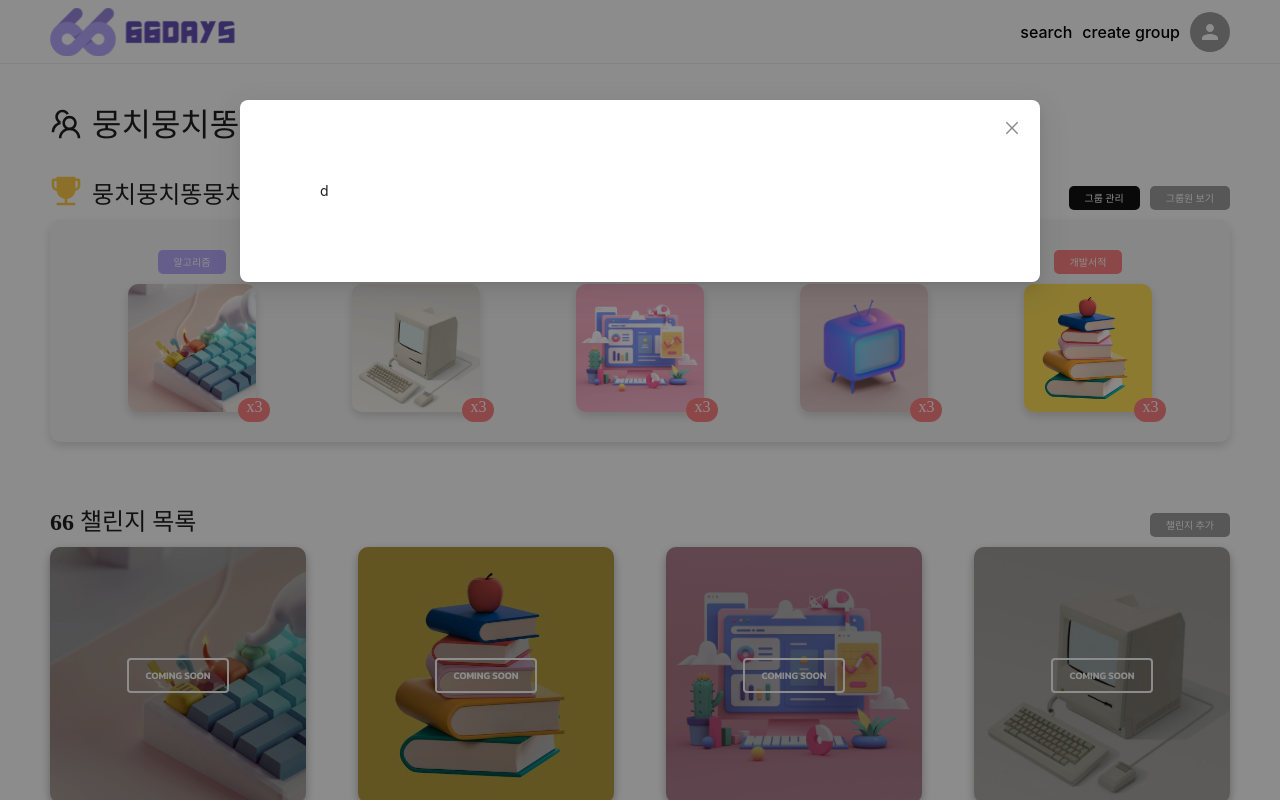
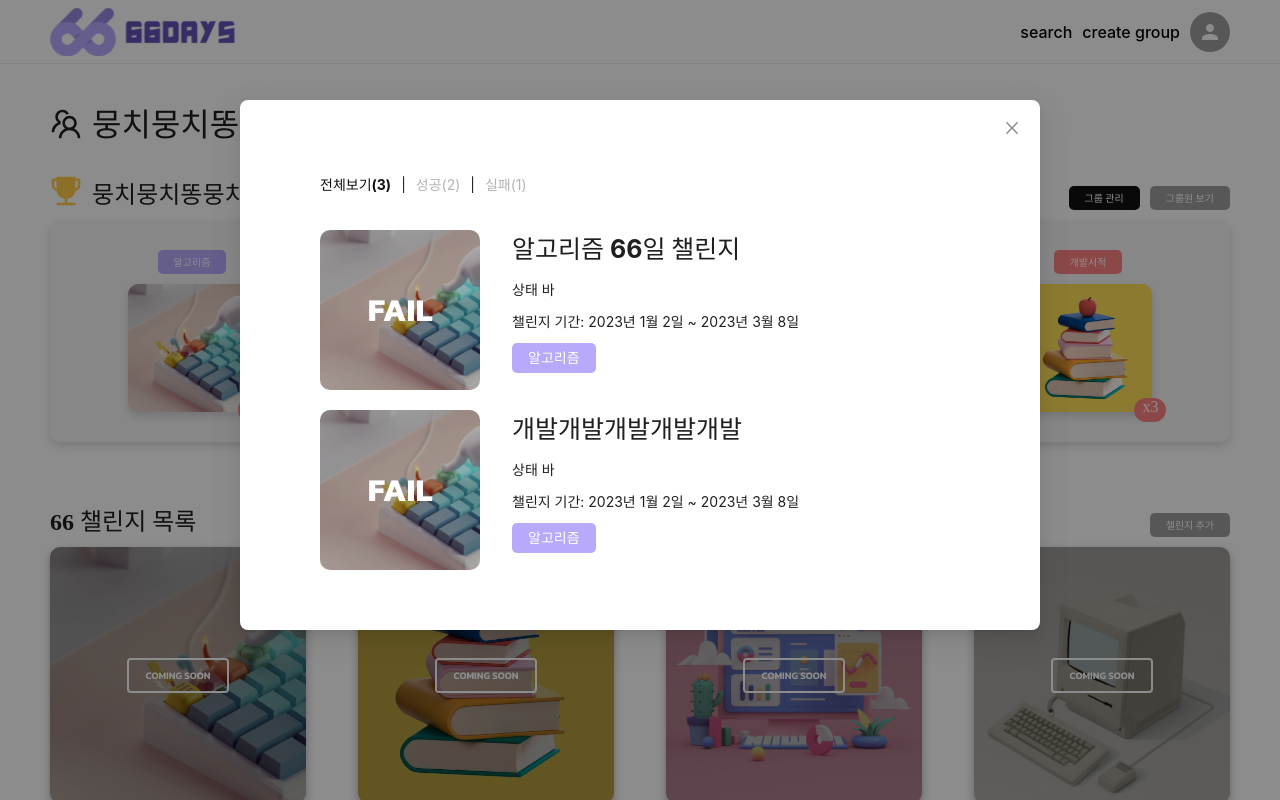
Before and after one commit to predictyson/66days, a React (Vite) app in the folder frontend/: page /groups/1 in a window 1280 px wide. Both pictures are taken after a click on the picture 192 px from the left and 348 px from the top of the page. Shown: the top 800 px of the page. Built offline with nearby package versions, Linux system fonts and the light colour scheme; a web font is replaced by a local one.

Commit message:
fe/feat: 배지 모달 퍼블리싱

```diff
--- a/frontend/src/components/ChallengeBox.tsx
+++ b/frontend/src/components/ChallengeBox.tsx
@@ -40,6 +40,7 @@ const ChallengeBoxWrapper = styled(Content)`
   display: flex;
   flex: initial;
   flex-direction: column;
+  cursor: pointer;
 
   .challenge__box-title {
     display: flex;
--- a/frontend/src/components/group/BadgeModal.tsx
+++ b/frontend/src/components/group/BadgeModal.tsx
@@ -1,6 +1,9 @@
-import { Modal } from "antd";
+import { Modal, Carousel } from "antd";
 import styled from "styled-components";
 import { Content } from "antd/es/layout/layout";
+import { theme } from "../../styles/theme";
+import { useEffect, useState } from "react";
+import BadgeStatusBox from "./BadgeStatusBox";
 
 interface BadgeType {
   category: string;
@@ -18,6 +21,45 @@ interface PropsType {
 }
 
 export default function BadgeModal(props: PropsType) {
+  const [tab, setTab] = useState<number>(0);
+  // const [badgeDataList, setBadgeDataList] = useState<BadgeType[]>([]);
+
+  function clickAllTab() {
+    document.getElementById("success-tab")?.classList.remove("active-tab");
+    document.getElementById("fail-tab")?.classList.remove("active-tab");
+    document.getElementById("all-tab")?.classList.add("active-tab");
+    setTab(0);
+  }
+
+  function clickSuccessTab() {
+    document.getElementById("all-tab")?.classList.remove("active-tab");
+    document.getElementById("fail-tab")?.classList.remove("active-tab");
+    document.getElementById("success-tab")?.classList.add("active-tab");
+    setTab(1);
+  }
+
+  function clickFailTab() {
+    document.getElementById("all-tab")?.classList.remove("active-tab");
+    document.getElementById("success-tab")?.classList.remove("active-tab");
+    document.getElementById("fail-tab")?.classList.add("active-tab");
+    setTab(2);
+  }
+
+  function onSlideChange(currentSlide: number) {
+    console.log(currentSlide);
+    // const slicedBadgeList = props.badges.slice(
+    //   (currentSlide - 1) * 2,
+    //   currentSlide * 2
+    // );
+
+    // setBadgeDataList(slicedBadgeList);
+    // console.log(slicedBadgeList);
+  }
+
+  // useEffect(() => {
+  //   setBadgeDataList(props.badges);
+  // }, []);
+
   return (
     <CustomModal
       open={props.open}
@@ -25,7 +67,32 @@ export default function BadgeModal(props: PropsType) {
       width={800}
       footer={null}
     >
-      <BadgeModalWrapper>d</BadgeModalWrapper>
+      <BadgeModalWrapper>
+        <TabContainer>
+          <ul className="tab-list">
+            <li id="all-tab" className="active-tab" onClick={clickAllTab}>
+              전체보기(3)
+            </li>
+            |
+            <li id="success-tab" onClick={clickSuccessTab}>
+              성공(2)
+            </li>
+            |
+            <li id="fail-tab" onClick={clickFailTab}>
+              실패(1)
+            </li>
+          </ul>
+        </TabContainer>
+        <BadgeContainer>
+          <Carousel afterChange={onSlideChange}>
+            <div className="badge__status__box-container">
+              {props.badges.map((badge) => (
+                <BadgeStatusBox badge={badge} />
+              ))}
+            </div>
+          </Carousel>
+        </BadgeContainer>
+      </BadgeModalWrapper>
     </CustomModal>
   );
 }
@@ -36,6 +103,52 @@ const CustomModal = styled(Modal)`
   }
 `;
 const BadgeModalWrapper = styled(Content)`
-  max-height: 70vh;
-  padding: 8rem;
+  /* max-height: 90vh; */
+  padding: 6rem 8rem;
 `;
+
+const TabContainer = styled(Content)`
+  display: flex;
+  flex-direction: column;
+
+  .tab-list {
+    padding-left: 0;
+    display: flex;
+  }
+
+  .tab-list li {
+    list-style: none;
+    padding-left: 1rem;
+    padding-right: 1rem;
+
+    color: ${theme.colors.gray400};
+    cursor: pointer;
+
+    &:hover {
+      color: ${theme.colors.black};
+    }
+  }
+
+  .tab-list li:first-child {
+    padding-left: 0;
+  }
+
+  .tab-list li:last-child {
+    padding-right: 0;
+  }
+
+  .active-tab {
+    color: ${theme.colors.black} !important;
+    font-weight: 700;
+  }
+`;
+
+const BadgeContainer = styled.div`
+  display: flex;
+  flex-direction: column;
+
+  .badge__status__box-container {
+    display: flex;
+    flex-direction: column;
+  }
+`;
--- /dev/null
+++ b/frontend/src/components/group/BadgeStatusBox.tsx
@@ -0,0 +1,99 @@
+import styled from "styled-components";
+import { theme } from "../../styles/theme";
+
+interface BadgeType {
+  category: string;
+  badgeImg: string;
+  title: string;
+  startDate: string;
+  endDate: string;
+  status: boolean; // 성공 실패 여부
+}
+
+interface PropsType {
+  badge: BadgeType;
+}
+
+interface BadgeImgStyled {
+  bgImg: string;
+  status: boolean;
+}
+
+export default function BadgeStatusBox(props: PropsType) {
+  return (
+    <>
+      <BadgeStatusBoxWrapper>
+        <BadgeImg
+          bgImg={props.badge.badgeImg}
+          status={props.badge.status}
+          className="failed-badge-img"
+        >
+          FAIL
+        </BadgeImg>
+
+        <BadgeInfoContainer>
+          <div className="badge-title">{props.badge.title}</div>
+          <div>상태 바</div>
+          <div className="badge-period">
+            챌린지 기간: {props.badge.startDate} ~ {props.badge.endDate}
+          </div>
+          <div className="badge-category-btn">{props.badge.category}</div>
+        </BadgeInfoContainer>
+      </BadgeStatusBoxWrapper>
+    </>
+  );
+}
+
+const BadgeStatusBoxWrapper = styled.div`
+  display: flex;
+  padding-top: 2rem;
+
+  .badge-img {
+    width: 16rem;
+    height: 16rem;
+    border-radius: 10px;
+  }
+`;
+
+const BadgeImg = styled.div<BadgeImgStyled>`
+  width: 16rem;
+  height: 16rem;
+  border-radius: 10px;
+  background: linear-gradient(0deg, rgba(0, 0, 0, 0.3), rgba(0, 0, 0, 0.3)),
+    url(${(props) => props.bgImg});
+  background-size: cover;
+
+  display: flex;
+  align-items: center;
+  justify-content: center;
+
+  color: ${theme.colors.white};
+  font-size: 3.2rem;
+  font-family: "Kanit-Bold";
+`;
+
+const BadgeInfoContainer = styled.div`
+  padding-left: 3.2rem;
+
+  .badge-title {
+    font-size: 2.5rem;
+    font-weight: ${theme.fontWeight.bold};
+    padding-bottom: 1rem;
+  }
+
+  .badge-period {
+    padding: 1rem 0;
+  }
+
+  .badge-category-btn {
+    padding: 0.4rem 1.6rem;
+    width: fit-content;
+    background-color: ${theme.colors.purple};
+    color: ${theme.colors.white};
+    font-weight: ${theme.fontWeight.bold};
+    display: flex;
+    align-items: center;
+    justify-content: center;
+    border-radius: 5px;
+  }
+`;
--- a/frontend/src/mock/group.ts
+++ b/frontend/src/mock/group.ts
@@ -143,4 +143,37 @@ const mockBoardDataList = [
   },
 ];
 
-export { mockChallengeList, mockMemberList, mockBoardDataList, mockBoardData };
+const mockBadgeList = [
+  {
+    category: "알고리즘",
+    badgeImg: Algorithms,
+    title: "알고리즘 66일 챌린지",
+    startDate: "2023년 1월 2일",
+    endDate: "2023년 3월 8일",
+    status: false,
+  },
+  {
+    category: "알고리즘",
+    badgeImg: Algorithms,
+    title: "개발개발개발개발개발",
+    startDate: "2023년 1월 2일",
+    endDate: "2023년 3월 8일",
+    status: true,
+  },
+  // {
+  //   category: "알고리즘",
+  //   badgeImg: Algorithms,
+  //   title: "알고리즘 66일 챌린지",
+  //   startDate: "2023년 1월 2일",
+  //   endDate: "2023년 3월 8일",
+  //   status: true,
+  // },
+];
+
+export {
+  mockChallengeList,
+  mockMemberList,
+  mockBoardDataList,
+  mockBoardData,
+  mockBadgeList,
+};
--- a/frontend/src/routes/Group.tsx
+++ b/frontend/src/routes/Group.tsx
@@ -15,6 +15,7 @@ import {
   mockMemberList,
   mockBoardDataList,
   mockBoardData,
+  mockBadgeList,
 } from "../mock/group";
 import ChallengeModal from "../components/group/ChallengeModal";
 import MemberModal from "../components/group/MemberModal";
@@ -90,6 +91,7 @@ export default function Group() {
     setChallengeList(mockChallengeList);
     setMemberList(mockMemberList);
     setBoardDataList(mockBoardDataList.slice(0, 3));
+    setBadgeList(mockBadgeList);
   }, []);
 
   const TabContent = ({ ...props }) => {
```
